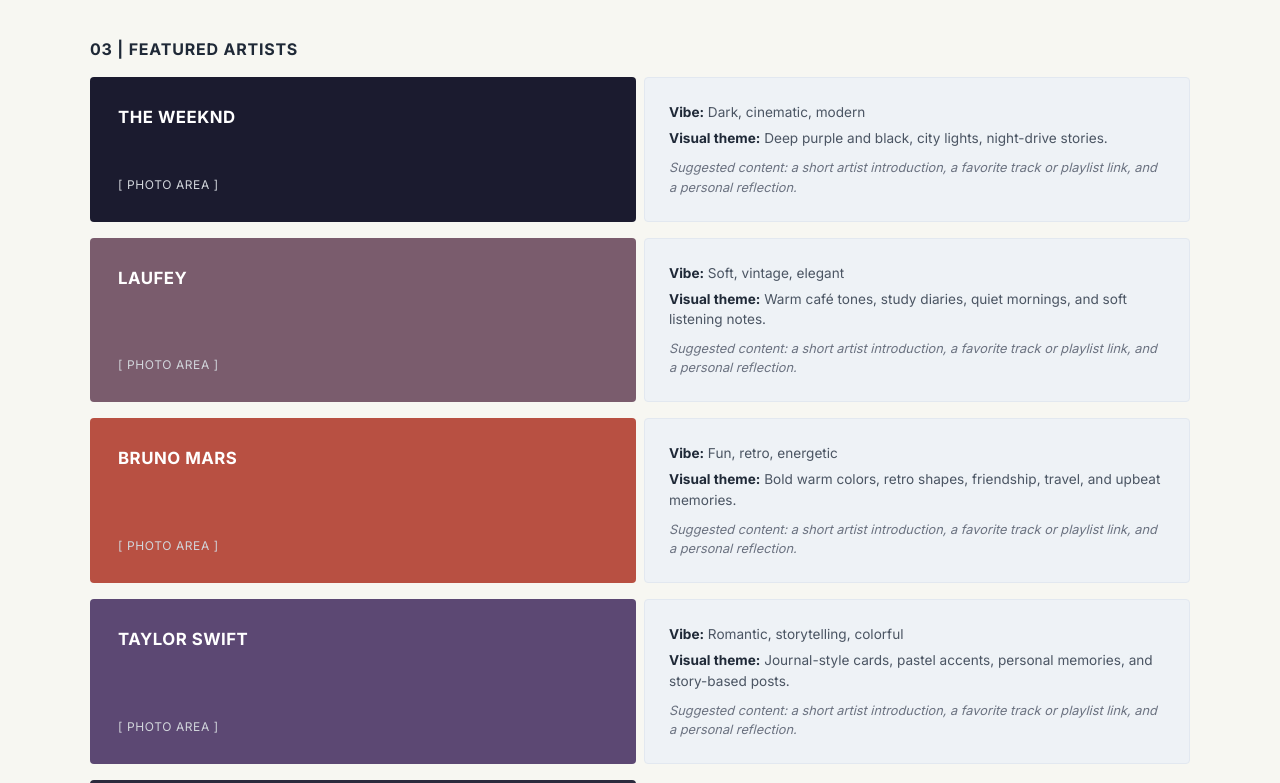
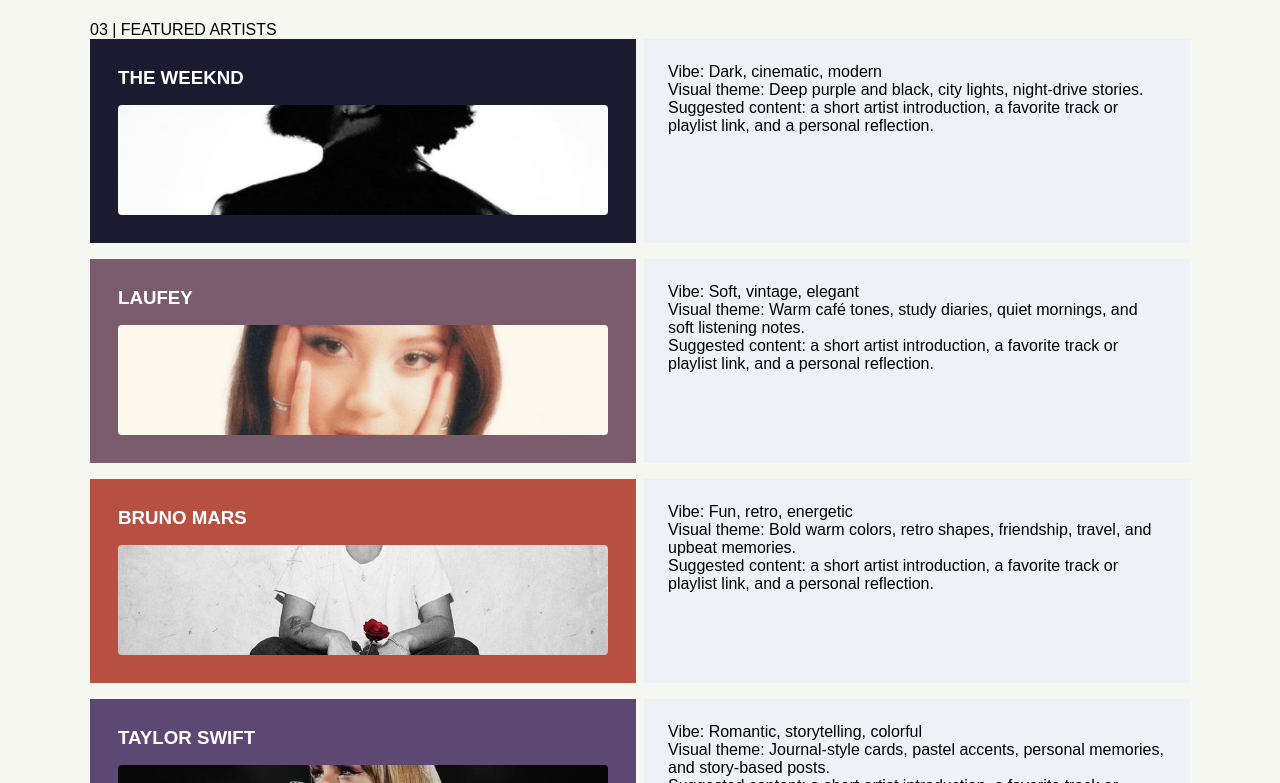
Before and after one commit to YcongKentA/Albatoters, a plain HTML site: page artist.html in a window 1280 px wide. Shown: the part 101-884 px from the top of the page. Drawn offline with Linux system fonts and the light colour scheme.

Commit message:
artist css and artist html has new line of code and some major changes

```diff
--- /dev/null
+++ b/artist.css
@@ -0,0 +1,117 @@
+:root {
+    --color-bg: #F7F7F2;
+    --color-dark: #1b1b2f;
+    --color-terracotta: #B85042;
+    --color-purple: #5c4873;
+    --color-mauve: #7a5c6d;
+    --color-sage: #3f5449;
+    --card-right-bg: #eef2f6;
+    --text-light: #ffffff;
+    --text-muted: #d1d5db;
+    --max-width: 1100px;
+}
+
+body {
+    font-family: sans-serif;
+    background-color: var(--color-bg);
+    padding: 2rem 1rem;
+}
+
+ * {
+    box-sizing: border-box;
+    margin: 0;
+    padding: 0;
+}
+
+body {
+    font-family: sans-serif;
+    padding: 2rem 1rem;
+}
+
+/* Main container that hold everything sa website */
+.page-container {
+    max-width: var(--max-width);
+    margin: 0 auto;
+    display: flex;
+    flex-direction: column;
+    gap: 2rem;
+}
+
+
+
+  /* navigation bar ni */
+.navbar {
+    background-color: var(--color-dark);
+    color: var(--text-light);
+    display: flex;
+    justify-content: space-between;    /* para sa left ang text */
+
+    padding: 1.25rem 2rem;
+
+}
+
+ /* para sa navigation link text  */
+.nav-links {
+    display: flex;
+    gap: 1.75rem;
+    list-style: none;
+}
+ /* para sa navigation link text  */
+.nav-links a {
+    color: var(--text-muted);
+    text-decoration: none;
+    font-size: 0.8rem;
+    font-weight: 600;
+}
+
+/* para sa artist card and vertical layout and also sa gap for each box sa right*/
+.artists-list {
+    display: flex;
+    flex-direction: column; /* para vertical ang layout sa mga */
+    gap: 1rem; /* gap para kada artist list on the right box */
+}
+
+/* para sa artist card and gap sa center */
+.artist-card {
+    display: grid;
+    grid-template-columns: 1fr 1fr;
+    gap: 0.5rem;
+
+}
+
+/* para sa right box color ug text ps. ayaw tang tanga ang padding para */
+.artist-left {
+    color: var(--text-light);
+    padding: 1.75rem;
+}
+
+/* para sa right box color ug text  */
+.artist-right {
+    background-color: var(--card-right-bg);
+    padding: 1.5rem;
+}
+
+/* para sa photo container and image sizing sa box */
+.photo-container {
+    margin-top: 1rem;
+    width: 100%;
+    height: 110px;
+    border-radius: 4px;
+    overflow: hidden;
+}
+
+.artist-photo {
+    width: 100%;
+    height: 100%;
+    object-fit: cover;              /*image size para ma fit ra tanan image sa right */
+    display: block;
+}
+
+/* Background color classes para artist left boxes */
+.dark-indigo-bg { background-color: var(--color-dark); }  /*The weekend bg color */
+.mauve-bg      { background-color: var(--color-mauve); } /*Laufey BG color */
+.terracotta-bg { background-color: var(--color-terracotta); } /* abai bruno bg color*/
+.purple-bg     { background-color: var(--color-purple); } /*manang taylor bg color */
+.charcoal-bg   { background-color: #2b2b3d; } /* bai joji bg color */
+.teal-bg       { background-color: #31585c; } /* bai nery bg color */
+.sage-bg       { background-color: var(--color-sage); } /* mga bai bg color*/
--- a/artist.html
+++ b/artist.html
@@ -1,89 +1,154 @@
 <!DOCTYPE html>
 <html lang="en">
 <head>
+    <!-- Sets character encoding for proper text rendering -->
     <meta charset="UTF-8">
+    <!-- Ensures responsive scaling on mobile devices -->
     <meta name="viewport" content="width=device-width, initial-scale=1.0">
     <title>Albatoters — Featured Artists</title>
-    <link href="https://fonts.googleapis.com/css2?family=Inter:wght@400;500;600;700&display=swap" rel="stylesheet">
-    <link rel="stylesheet" href="style.css">
+    <!-- Links this HTML file to our dedicated CSS stylesheet -->
+    <link rel="stylesheet" href="artist.css">
 </head>
 <body>
 
+    <!-- Main wrapper div: Centers all content and sets the maximum width -->
     <div class="page-container">
 
-        <!-- Top Navigation Header -->
-        <header class="navbar">
+        <!-- NAVIGATION BAR: Holds the brand title and page links -->
+        <div class="navbar">
             <div class="logo">
                 <span class="music-note">♫</span> ALBATOTERS
             </div>
-            <nav class="nav-links">
+            <div class="nav-links">
                 <a href="index.html">HOME</a>
                 <a href="#">MOOD MATCH</a>
                 <a href="artists.html" class="active">ARTISTS</a>
                 <a href="#">VLOG</a>
                 <a href="#">ABOUT</a>
-            </nav>
-        </header>
+            </div>
+        </div>
 
-        <!-- Featured Artists Section -->
-        <section class="section-block">
-            <h2 class="section-title">03 | FEATURED ARTISTS</h2>
-            <div class="artists-split-grid">
+        <!-- MAIN CONTENT CONTAINER -->
+        <div class="content-wrapper">
 
-                <!-- The Weeknd -->
-                <div class="artist-split-row">
-                    <div class="artist-left-box dark-indigo-bg">
+            <!-- Page Heading -->
+            <div class="section-title">03 | FEATURED ARTISTS</div>
+
+            <!-- ARTIST LIST CONTAINER: Holds all the artist cards vertically -->
+            <div class="artists-list">
+
+                <!-- ================= ARTIST 1: THE WEEKND ================= -->
+                <div class="artist-card">
+                    <!-- Left side box: Dark theme with artist name and image -->
+                    <div class="artist-left dark-indigo-bg">
                         <h3>THE WEEKND</h3>
-                        <div class="photo-area">[ PHOTO AREA ]</div>
+                        <div class="photo-container">
+                            <img src="Img For Artist/theweek.jpg" alt="The Weeknd" class="artist-photo">
+                        </div>
                     </div>
-                    <div class="artist-right-box">
-                        <p><strong>Vibe:</strong> Dark, cinematic, modern</p>
-                        <p><strong>Visual theme:</strong> Deep purple and black, city lights, night-drive stories.</p>
+                    <!-- Right side box: Vibe description and theme details (Strong tags removed) -->
+                    <div class="artist-right">
+                        <p>Vibe: Dark, cinematic, modern</p>
+                        <p>Visual theme: Deep purple and black, city lights, night-drive stories.</p>
                         <p class="suggestion">Suggested content: a short artist introduction, a favorite track or playlist link, and a personal reflection.</p>
                     </div>
                 </div>
 
-                <!-- Laufey -->
-                <div class="artist-split-row">
-                    <div class="artist-left-box mauve-bg">
+                <!-- ================= ARTIST 2: LAUFEY ================= -->
+                <div class="artist-card">
+                    <div class="artist-left mauve-bg">
                         <h3>LAUFEY</h3>
-                        <div class="photo-area">[ PHOTO AREA ]</div>
+                        <div class="photo-container">
+                            <img src="Img For Artist/Laufey.jpg" alt="Laufey" class="artist-photo">
+                        </div>
                     </div>
-                    <div class="artist-right-box">
-                        <p><strong>Vibe:</strong> Soft, vintage, elegant</p>
-                        <p><strong>Visual theme:</strong> Warm café tones, study diaries, quiet mornings, and soft listening notes.</p>
+                    <div class="artist-right">
+                        <p>Vibe: Soft, vintage, elegant</p>
+                        <p>Visual theme: Warm café tones, study diaries, quiet mornings, and soft listening notes.</p>
                         <p class="suggestion">Suggested content: a short artist introduction, a favorite track or playlist link, and a personal reflection.</p>
                     </div>
                 </div>
 
-                <!-- Bruno Mars -->
-                <div class="artist-split-row">
-                    <div class="artist-left-box terracotta-bg">
+                <!-- ================= ARTIST 3: BRUNO MARS ================= -->
+                <div class="artist-card">
+                    <div class="artist-left terracotta-bg">
                         <h3>BRUNO MARS</h3>
-                        <div class="photo-area">[ PHOTO AREA ]</div>
+                        <div class="photo-container">
+                            <img src="Img For Artist/Bruno.jpg" alt="Bruno Mars" class="artist-photo">
+                        </div>
                     </div>
-                    <div class="artist-right-box">
-                        <p><strong>Vibe:</strong> Fun, retro, energetic</p>
-                        <p><strong>Visual theme:</strong> Bold warm colors, retro shapes, friendship, travel, and upbeat memories.</p>
+                    <div class="artist-right">
+                        <p>Vibe: Fun, retro, energetic</p>
+                        <p>Visual theme: Bold warm colors, retro shapes, friendship, travel, and upbeat memories.</p>
                         <p class="suggestion">Suggested content: a short artist introduction, a favorite track or playlist link, and a personal reflection.</p>
                     </div>
                 </div>
 
-                <!-- Taylor Swift -->
-                <div class="artist-split-row">
-                    <div class="artist-left-box purple-bg">
+                <!-- ================= ARTIST 4: TAYLOR SWIFT ================= -->
+                <div class="artist-card">
+                    <div class="artist-left purple-bg">
                         <h3>TAYLOR SWIFT</h3>
-                        <div class="photo-area">[ PHOTO AREA ]</div>
+                        <div class="photo-container">
+                            <img src="Img For Artist/Taylor.jpg" alt="Taylor Swift" class="artist-photo">
+                        </div>
                     </div>
-                    <div class="artist-right-box">
-                        <p><strong>Vibe:</strong> Romantic, storytelling, colorful</p>
-                        <p><strong>Visual theme:</strong> Journal-style cards, pastel accents, personal memories, and story-based posts.</p>
+                    <div class="artist-right">
+                        <p>Vibe: Romantic, storytelling, colorful</p>
+                        <p>Visual theme: Journal-style cards, pastel accents, personal memories, and story-based posts.</p>
                         <p class="suggestion">Suggested content: a short artist introduction, a favorite track or playlist link, and a personal reflection.</p>
                     </div>
                 </div>
 
-                <!-- Joji -->
-                <div class="artist-split-row">
-                    <div class="artist-left-box charcoal-bg">
+                <!-- ================= ARTIST 5: JOJI ================= -->
+                <div class="artist-card">
+                    <div class="artist-left charcoal-bg">
                         <h3>JOJI</h3>
-                        <div class="photo-area">[ PHOTO
+                        <div class="photo-container">
+                            <img src="Img For Artist/Joji.jpg" alt="Joji" class="artist-photo">
+                        </div>
+                    </div>
+                    <div class="artist-right">
+                        <p>Vibe: Minimalist, moody, emotional</p>
+                        <p>Visual theme: Monochrome-inspired visuals, spacious layouts, and reflective writing.</p>
+                        <p class="suggestion">Suggested content: a short artist introduction, a favorite track or playlist link, and a personal reflection.</p>
+                    </div>
+                </div>
+
+                <!-- ================= ARTIST 6: ARTHUR NERY ================= -->
+                <div class="artist-card">
+                    <div class="artist-left teal-bg">
+                        <h3>ARTHUR NERY</h3>
+                        <div class="photo-container">
+                            <img src="Img For Artist/baiarthur.jpg" alt="Arthur Nery" class="artist-photo">
+                        </div>
+                    </div>
+                    <div class="artist-right">
+                        <p>Vibe: Smooth, romantic, Filipino R&B</p>
+                        <p>Visual theme: Cool teal and blue accents, OPM listening notes, and late-night moods.</p>
+                        <p class="suggestion">Suggested content: a short artist introduction, a favorite track or playlist link, and a personal reflection.</p>
+                    </div>
+                </div>
+
+                <!-- ================= ARTIST 7: DECEMBER AVENUE ================= -->
+                <div class="artist-card">
+                    <div class="artist-left sage-bg">
+                        <h3>DECEMBER AVENUE</h3>
+                        <div class="photo-container">
+                            <img src="Img For Artist/mgabai.jpg" alt="December Avenue" class="artist-photo">
+                        </div>
+                    </div>
+                    <div class="artist-right">
+                        <p>Vibe: Nostalgic, emotional, OPM</p>
+                        <p>Visual theme: Muted dusk colors, friendship memories, and meaningful life stories.</p>
+                        <p class="suggestion">Suggested content: a short artist introduction, a favorite track or playlist link, and a personal reflection.</p>
+                    </div>
+                </div>
+
+            </div>
+        </div>
+
+
+    </div>
+
+</body>
+</html>
--- a/style.css
+++ b/home.css
@@ -1,13 +1,12 @@
-/* Color Palette Integration */
 :root {
-    --color-bg: #F7F7F2;          /* Light Off-White background */
-    --color-terracotta: #B85042;  /* Terracotta primary accent */
-    --color-teal: #A7BEAE;        /* Teal accent */
-    --color-dark: #1b1b2f;        /* Deep structural dark tone */
-    --color-purple: #5c4873;      /* Muted mood purple */
-    --color-mauve: #7a5c6d;       /* Mauve tone */
-    --color-sage: #3f5449;        /* Sage green tone */
-    --card-right-bg: #eef2f6;     /* Light grayish card background for descriptions */
+    --color-bg: #F7F7F2;
+    --color-terracotta: #B85042;
+    --color-teal: #A7BEAE;
+    --color-dark: #1b1b2f;
+    --color-purple: #5c4873;
+    --color-mauve: #7a5c6d;
+    --color-sage: #3f5449;
+    --card-right-bg: #eef2f6;
     --text-light: #ffffff;
     --text-muted: #d1d5db;
     --text-dark: #1f2937;
@@ -37,7 +36,6 @@ body {
     gap: 2.5rem;
 }
 
-/* Navigation Bar */
 .navbar {
     background-color: var(--color-dark);
     color: var(--text-light);
@@ -55,10 +53,6 @@ body {
     display: flex;
     align-items: center;
     gap: 0.5rem;
-}
-
-.music-note {
-    color: var(--text-light);
 }
 
 .nav-links {
@@ -81,7 +75,6 @@ body {
     color: var(--text-light);
 }
 
-/* Hero Section */
 .hero-section {
     background-color: var(--color-purple);
     color: var(--text-light);
@@ -123,11 +116,6 @@ body {
     display: inline-block;
 }
 
-.btn-link:hover {
-    background: rgba(255, 255, 255, 0.15);
-}
-
-/* Section Common Titles */
 .section-title {
     font-size: 1rem;
     font-weight: 700;
@@ -136,7 +124,6 @@ body {
     margin-bottom: 1rem;
 }
 
-/* Choose Your Mood Section */
 .mood-grid {
     display: grid;
     grid-template-columns: repeat(auto-fit, minmax(180px, 1fr));
@@ -152,7 +139,6 @@ body {
     gap: 0.75rem;
     font-weight: 600;
     font-size: 0.85rem;
-    letter-spacing: 0.03em;
 }
 
 .mood-card.dark-indigo { background-color: var(--color-dark); }
@@ -161,11 +147,6 @@ body {
 .mood-card.charcoal { background-color: #2b2b3d; }
 .mood-card.mauve { background-color: var(--color-mauve); }
 
-.mood-icon {
-    font-size: 1rem;
-}
-
-/* Featured Artists Split Layout */
 .artists-split-grid {
     display: flex;
     flex-direction: column;
@@ -212,7 +193,6 @@ body {
     margin-top: 0.25rem;
 }
 
-/* Background Color Variants */
 .dark-indigo-bg { background-color: var(--color-dark); }
 .mauve-bg { background-color: var(--color-mauve); }
 .terracotta-bg { background-color: var(--color-terracotta); }
@@ -220,6 +200,7 @@ body {
 .charcoal-bg { background-color: #2b2b3d; }
 .teal-bg { background-color: #31585c; }
 .sage-bg { background-color: var(--color-sage); }
+.dark-bg { background-color: #12121a; }
 
 .artist-left-box h3 {
     font-size: 1.05rem;
@@ -234,7 +215,6 @@ body {
     letter-spacing: 0.05em;
 }
 
-/* Footer Bar */
 .footer-bar {
     background-color: var(--color-dark);
     color: var(--text-light);
@@ -257,7 +237,6 @@ body {
     color: var(--text-muted);
 }
 
-/* Responsive Breakpoints */
 @media (max-width: 768px) {
     .navbar {
         flex-direction: column;
@@ -271,7 +250,4 @@ body {
     .artist-split-row {
         grid-template-columns: 1fr;
     }
-    .hero-section {
-        padding: 2.5rem 1.5rem;
-    }
 }
```
Also changed, not shown: index.html (+7 -7 lines), Img For Artist/Bruno.jpg (added), Img For Artist/Joji.jpg (added), Img For Artist/Laufey.jpg (added), Img For Artist/Taylor.jpg (added), Img For Artist/baiarthur.jpg (added), Img For Artist/mgabai.jpg (added), Img For Artist/theweek.jpg (added).
